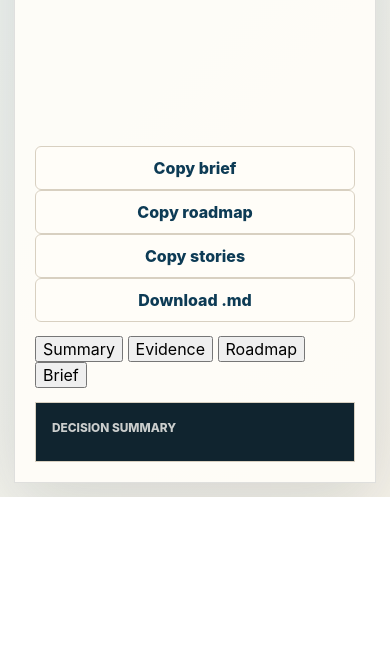
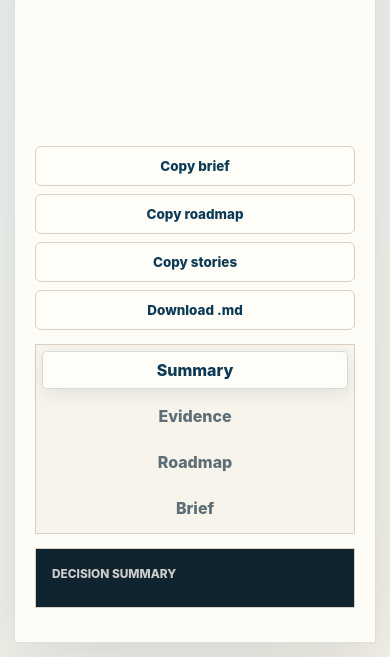
Before and after one commit to XZWD-QWQ/signalbrief, a website: page index.html in a window 390 px wide. Shown: the part 1517-2174 px from the top of the page. Before the commit the page ends 2014 px from the top, so only its background shows below. Drawn offline with Linux system fonts and the light colour scheme.

Commit message:
Add result tabs and export controls

```diff
--- a/styles.css
+++ b/styles.css
@@ -268,6 +268,13 @@ select {
   border-color: var(--blue);
 }
 
+.compact-button {
+  min-width: auto;
+  min-height: 40px;
+  padding: 0 12px;
+  font-size: 0.84rem;
+}
+
 .results-panel {
   overflow: auto;
 }
@@ -300,6 +307,51 @@ select {
   display: grid;
   gap: 14px;
   margin-top: 18px;
+}
+
+.export-row {
+  display: grid;
+  grid-template-columns: repeat(4, minmax(0, 1fr));
+  gap: 8px;
+}
+
+.result-tabs {
+  display: grid;
+  grid-template-columns: repeat(4, minmax(0, 1fr));
+  gap: 8px;
+  padding: 6px;
+  border: 1px solid var(--line);
+  background: #f7f4eb;
+}
+
+.tab-button {
+  min-height: 38px;
+  border: 1px solid transparent;
+  border-radius: 5px;
+  background: transparent;
+  color: var(--muted);
+  cursor: pointer;
+  font-weight: 800;
+}
+
+.tab-button:hover {
+  color: var(--blue-dark);
+}
+
+.tab-button.is-active {
+  border-color: rgba(24, 90, 125, 0.2);
+  background: #fffdf8;
+  color: var(--blue-dark);
+  box-shadow: 0 6px 18px rgba(16, 36, 47, 0.08);
+}
+
+.tab-panel {
+  display: grid;
+  gap: 14px;
+}
+
+.tab-panel[hidden] {
+  display: none;
 }
 
 .brief-card {
@@ -379,6 +431,22 @@ select {
   padding: 12px;
   border: 1px solid rgba(16, 36, 47, 0.12);
   background: #fbf8f1;
+}
+
+.brief-note {
+  padding: 14px;
+  border: 1px solid rgba(15, 118, 110, 0.22);
+  background: rgba(15, 118, 110, 0.08);
+}
+
+.brief-note strong {
+  display: block;
+  margin-bottom: 5px;
+}
+
+.brief-note p {
+  margin-bottom: 0;
+  color: var(--muted);
 }
 
 .item-title-row {
@@ -557,7 +625,9 @@ select {
 @media (max-width: 700px) {
   .context-grid,
   .metric-row,
-  .priority-grid {
+  .priority-grid,
+  .export-row,
+  .result-tabs {
     grid-template-columns: 1fr;
   }
 
```
